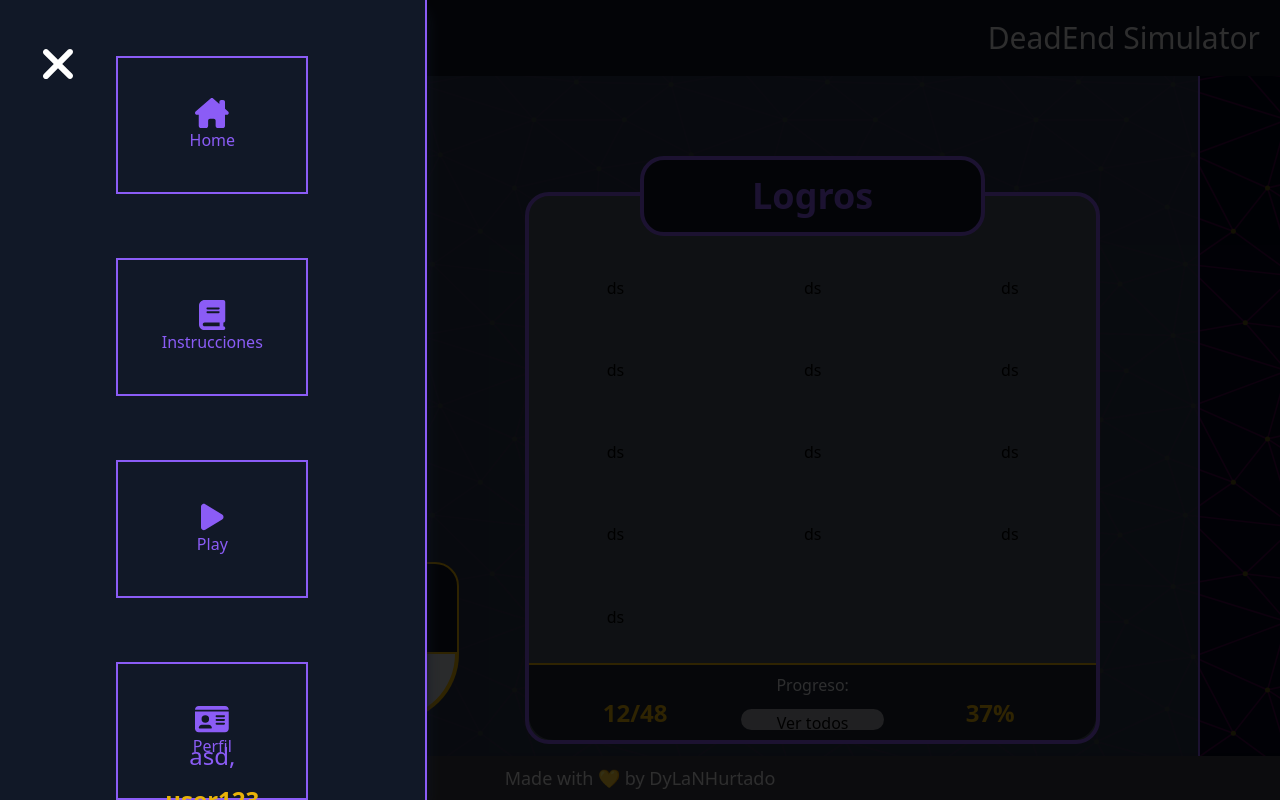
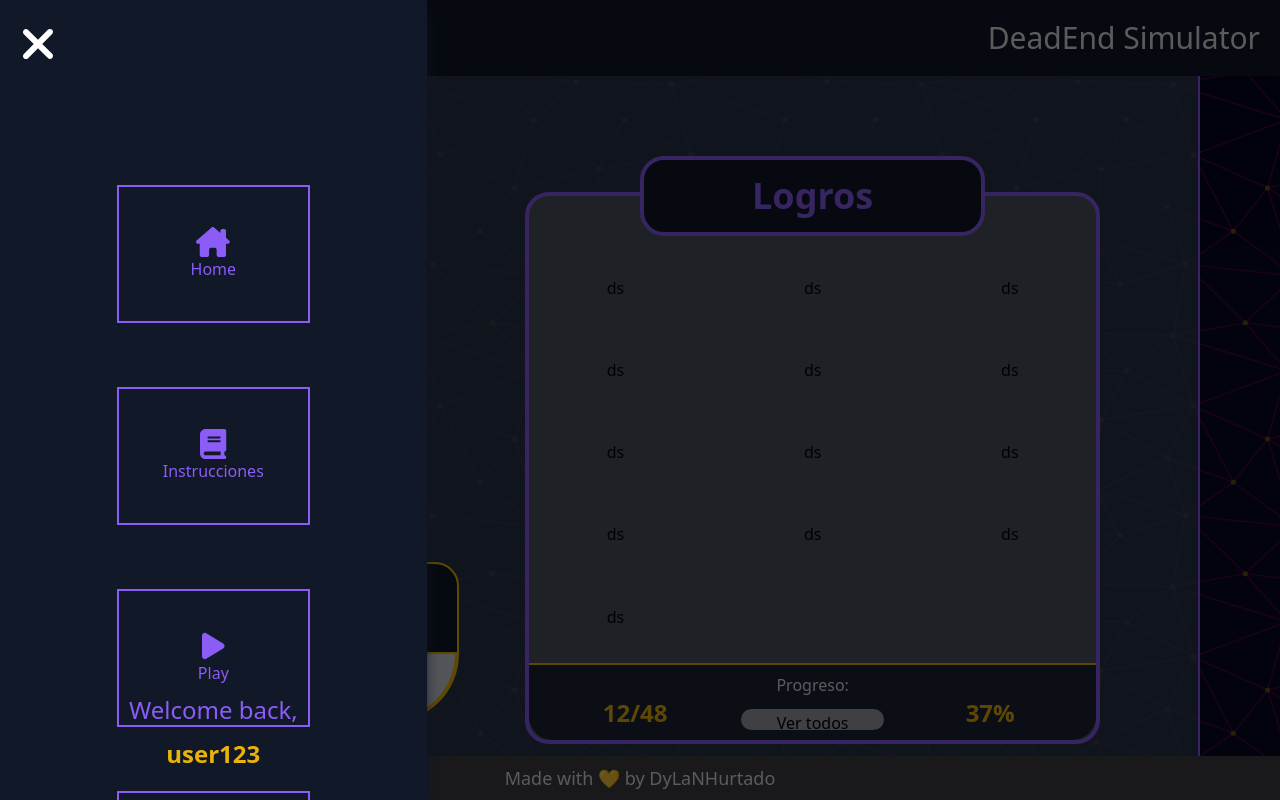
Before and after one commit to DyLaNHurtado/deadend-simulator, a Vue app: page / in a window 1280 px wide. Built offline with nearby package versions, Linux system fonts and the light colour scheme.

Commit message:
Component SideNav

```diff
--- a/src/App.vue
+++ b/src/App.vue
@@ -5,58 +5,8 @@
     <span>DeadEnd Simulator</span>
   </header>
   <div class=" w-full h-full bg-pattern">
-    <div class="fixed w-full h-full bg-opacity-80 bg-black z-50">
-      <div class=" h-full w-full lg:w-1/3 bg-gray-900  shadow-lg shadow-gray-900 border-violet-500 border-r-2">
 
-        <div class="h-full w-full">
-            <fa icon="xmark" class="  text-5xl text-white  m-10 hover:text-yellow-500 transition-colors duration-700"/>
-
-          <div class="h-3/4 w-full flex flex-col items-center justify-center p-5">
-            <div class="w-full flex flex-col sm:flex-col md:flex-col lg:flex-col xl:flex-col 2xl:flex-row justify-center items-center">
-              <div class=" border-2 w-1/2 p-10 m-8 border-violet-500  flex flex-col hover:border-yellow-500 items-center justify-center group transition-colors duration-500  cursor-pointer active:bg-gray-700 active:duration-100">
-          <fa icon="house-chimney" class=" text-3xl  text-violet-500  group-hover:text-yellow-500 transition-colors duration-700"/>
-          <div class="flex items-center justify-center text-violet-500 group-hover:text-yellow-500 transition-colors duration-700">
-            <span>Home</span>
-          </div>
-          </div>
-          <div class="border-2 w-1/2 m-8 p-10 border-violet-500 flex flex-col hover:border-yellow-500 items-center justify-center group transition-colors duration-500 cursor-pointer active:bg-gray-700 active:duration-100">
-          <fa icon="book" class=" text-3xl  text-violet-500  group-hover:text-yellow-500 transition-colors duration-700"/>
-          <div class="flex items-center justify-center text-violet-500 group-hover:text-yellow-500 transition-colors duration-700">
-            <span>Instrucciones</span>
-          </div>
-          </div>
-            </div>
-
-          <div class=" border-2  w-1/2 m-8 p-10 border-violet-500 flex flex-col hover:border-yellow-500 items-center justify-center group transition-colors duration-500 cursor-pointer active:bg-gray-700 active:duration-100">
-          <fa icon="play" class=" text-3xl  text-violet-500 group-hover:text-yellow-500 transition-colors duration-700"/>
-          <div class="flex items-center justify-center text-violet-500 group-hover:text-yellow-500 transition-colors duration-700">
-            <span>Play</span>
-          </div>
-          </div>
-          <div class=" border-2 w-1/2 m-8 p-10 border-violet-500 flex flex-col hover:border-yellow-500 items-center justify-center group transition-colors duration-500 cursor-pointer active:bg-gray-700 active:duration-100">
-          <fa icon="id-card" class=" text-3xl  text-violet-500 group-hover:text-yellow-500 transition-colors duration-700"/>
-          <div class="flex items-center justify-center text-violet-500 group-hover:text-yellow-500 transition-colors duration-700">
-            <span>Perfil</span>
-          </div>
-          </div>
-          </div>
-           <div class="h-1/4 w-full  ">
-            <div class="flex flex-col gap-3 items-center justify-center h-2/4 text-gray-200 text-2xl ">
-              <span class="font-light text-violet-500">asd,</span> <span class="font-semibold text-yellow-500">user123</span>
-            </div>
-
-          </div>
-          <div class="h-1/4 w-full  ">
-            <div class="flex flex-col gap-3 items-center justify-center h-2/4 text-gray-200 text-2xl ">
-              <span class="font-light text-violet-500">Welcome back,</span> <span class="font-semibold text-yellow-500">user123</span>
-            </div>
-
-          </div>
-
-        </div>
-
-      </div>
-    </div>
+    <SideNav/>
     <ProfileView/>
   </div>
   <a href="https://github.com/DyLaNHurtado" target="_blank">
@@ -68,10 +18,12 @@
 
 <script>
 import ProfileView from './components/ProfileView.vue'
+import SideNav from './components/SideNav.vue'
 export default {
   name: 'App',
   components: {
     ProfileView,
+    SideNav,
 }
 }
 </script>
--- a/src/assets/output.css
+++ b/src/assets/output.css
@@ -652,6 +652,10 @@ video {
   margin-right: 2rem;
 }
 
+.ml-8 {
+  margin-left: 2rem;
+}
+
 .flex {
   display: flex;
 }
@@ -716,6 +720,14 @@ video {
   height: 1rem;
 }
 
+.h-3\/6 {
+  height: 50%;
+}
+
+.h-4\/6 {
+  height: 66.666667%;
+}
+
 .w-full {
   width: 100%;
 }
@@ -754,6 +766,10 @@ video {
 
 .w-24 {
   width: 6rem;
+}
+
+.w-0 {
+  width: 0px;
 }
 
 .-translate-y-14 {
@@ -802,12 +818,20 @@ video {
   align-items: flex-start;
 }
 
+.items-end {
+  align-items: flex-end;
+}
+
 .items-center {
   align-items: center;
 }
 
 .justify-start {
   justify-content: flex-start;
+}
+
+.justify-end {
+  justify-content: flex-end;
 }
 
 .justify-center {
@@ -1042,6 +1066,14 @@ video {
 
 .bg-opacity-80 {
   --tw-bg-opacity: 0.8;
+}
+
+.bg-opacity-0 {
+  --tw-bg-opacity: 0;
+}
+
+.bg-opacity-60 {
+  --tw-bg-opacity: 0.6;
 }
 
 .bg-pattern {
@@ -1337,6 +1369,10 @@ video {
   background-color: rgb(17 24 39 / var(--tw-bg-opacity));
 }
 
+.hover\:p-0:hover {
+  padding: 0px;
+}
+
 .hover\:py-5:hover {
   padding-top: 1.25rem;
   padding-bottom: 1.25rem;
@@ -1427,6 +1463,10 @@ video {
 }
 
 @media (min-width: 1024px) {
+  .lg\:hidden {
+    display: none;
+  }
+
   .lg\:w-5\/6 {
     width: 83.333333%;
   }
@@ -1435,8 +1475,24 @@ video {
     width: 33.333333%;
   }
 
+  .lg\:w-0 {
+    width: 0px;
+  }
+
   .lg\:flex-col {
     flex-direction: column;
+  }
+
+  .lg\:hover\:hidden:hover {
+    display: none;
+  }
+
+  .lg\:hover\:w-0:hover {
+    width: 0px;
+  }
+
+  .lg\:focus\:w-0:focus {
+    width: 0px;
   }
 }
 
--- /dev/null
+++ b/src/components/SideNav.vue
@@ -0,0 +1,68 @@
+<template>
+    <div class="fixed w-full h-full bg-opacity-60 bg-black z-50 transition-all duration-500">
+      <div class=" h-full w-full lg:w-1/3  bg-gray-900  shadow-lg shadow-gray-900  transition-all duration-500">
+
+          <div class="h-full">
+            <div class="flex w-full p-5 h-1/6 items-start justify-start">
+            <fa icon="xmark" class="  text-5xl text-white  hover:text-yellow-500 transition-colors duration-700"/>
+            </div>
+          <div class="h-4/6 w-full flex flex-col items-center justify-start p-5">
+
+            <div class="w-full flex flex-col sm:flex-col md:flex-col lg:flex-col xl:flex-col 2xl:flex-row justify-center items-center">
+              <div class=" border-2 w-1/2 p-10 m-8 border-violet-500  flex flex-col hover:border-yellow-500 items-center justify-center group transition-colors duration-500  cursor-pointer active:bg-gray-700 active:duration-100">
+          <fa icon="house-chimney" class=" text-3xl  text-violet-500  group-hover:text-yellow-500 transition-colors duration-700"/>
+          <div class="flex items-center justify-center text-violet-500 group-hover:text-yellow-500 transition-colors duration-700">
+            <span>Home</span>
+          </div>
+          </div>
+          <div class="border-2 w-1/2 m-8 p-10 border-violet-500 flex flex-col hover:border-yellow-500 items-center justify-center group transition-colors duration-500 cursor-pointer active:bg-gray-700 active:duration-100">
+          <fa icon="book" class=" text-3xl  text-violet-500  group-hover:text-yellow-500 transition-colors duration-700"/>
+          <div class="flex items-center justify-center text-violet-500 group-hover:text-yellow-500 transition-colors duration-700">
+            <span>Instrucciones</span>
+          </div>
+          </div>
+            </div>
+
+          <div class=" border-2  w-1/2 m-8 p-10 border-violet-500 flex flex-col hover:border-yellow-500 items-center justify-center group transition-colors duration-500 cursor-pointer active:bg-gray-700 active:duration-100">
+          <fa icon="play" class=" text-3xl  text-violet-500 group-hover:text-yellow-500 transition-colors duration-700"/>
+          <div class="flex items-center justify-center text-violet-500 group-hover:text-yellow-500 transition-colors duration-700">
+            <span>Play</span>
+          </div>
+          </div>
+          <div class=" border-2 w-1/2 m-8 p-10 border-violet-500 flex flex-col hover:border-yellow-500 items-center justify-center group transition-colors duration-500 cursor-pointer active:bg-gray-700 active:duration-100">
+          <fa icon="id-card" class=" text-3xl  text-violet-500 group-hover:text-yellow-500 transition-colors duration-700"/>
+          <div class="flex items-center justify-center text-violet-500 group-hover:text-yellow-500 transition-colors duration-700">
+            <span>Perfil</span>
+          </div>
+          </div>
+          </div>
+           <div class=" w-full  h-1/6 mt-8 " v-if="false">
+            <div class="flex flex-col gap-3 items-center justify-center h-2/4 text-gray-200 text-2xl ">
+              <span class="font-light text-violet-500">asd,</span> <span class="font-semibold text-yellow-500">user123</span>
+            </div>
+
+          </div>
+          <div class="w-full  h-1/6  mt-8" v-if="true">
+            <div class="flex flex-col gap-3 items-center justify-center h-2/4 text-gray-200 text-2xl ">
+              <span class="font-light text-violet-500">Welcome back,</span> <span class="font-semibold text-yellow-500">user123</span>
+            </div>
+
+          </div>
+
+       </div>
+
+      </div>
+    </div>
+</template>
+
+<script>
+export default {
+  name: 'SideNav',
+  props: {
+  }
+}
+</script>
+
+<!-- Add "scoped" attribute to limit CSS to this component only -->
+<style  src="../assets/tailwind.css">
+</style>
```
